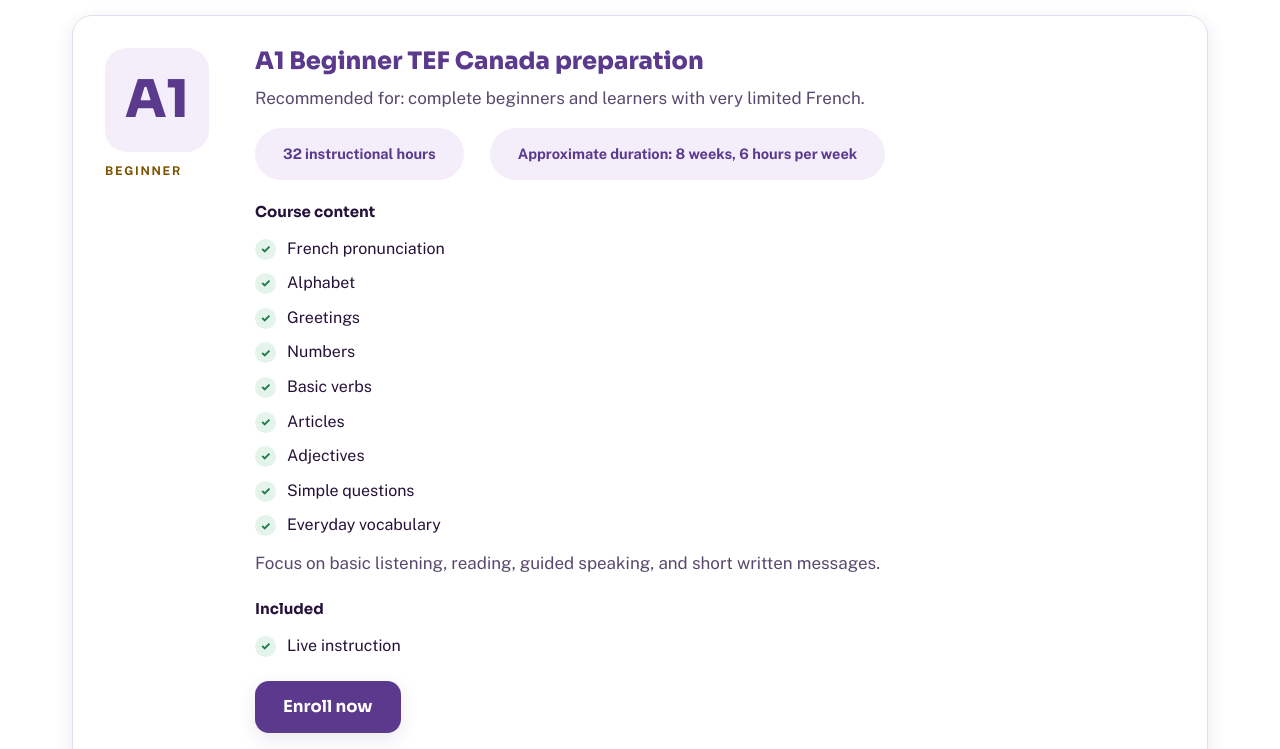
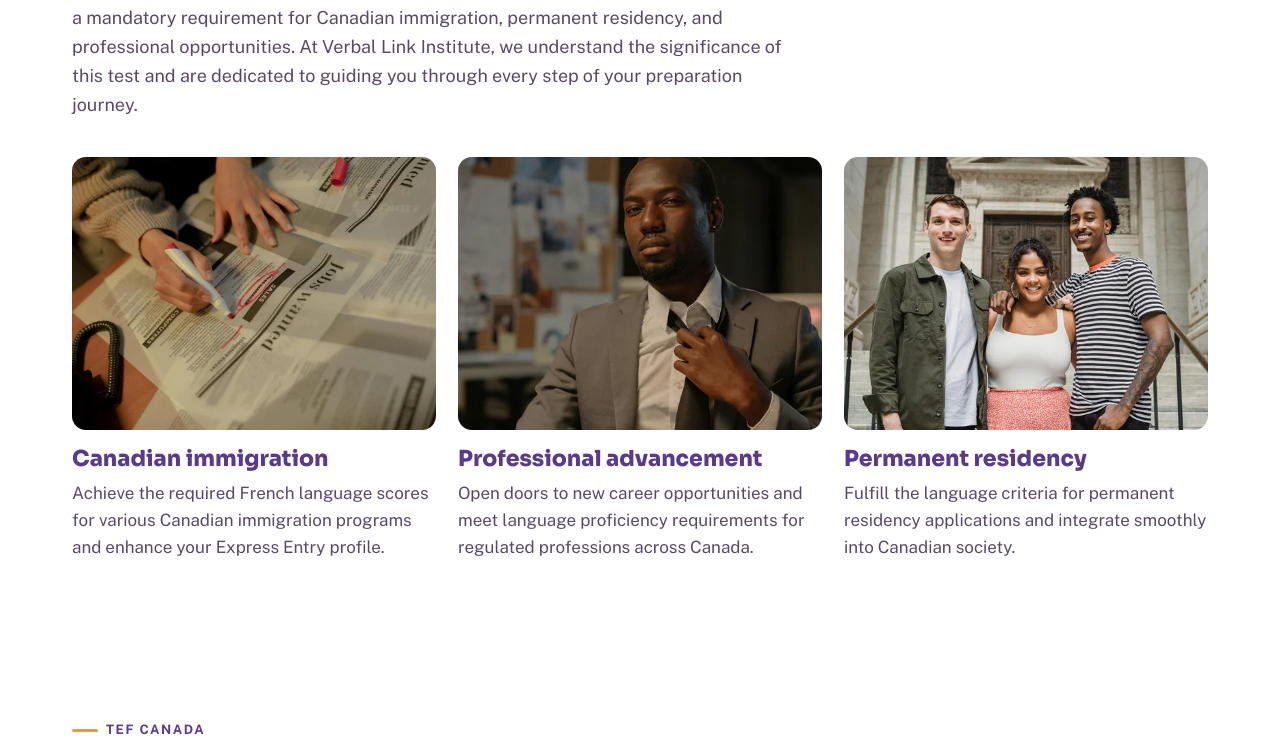
Before and after one commit to Hubert25-hub/Verballink_institute, a plain HTML site: page tef-canada.html in a window 1280 px wide. Shown: the part 702-1451 px from the top of the page. Drawn offline with nearby package versions, Linux system fonts and the light colour scheme.

Commit message:
TEF page Why TEF section with 3 photos

```diff
--- a/tef-canada.html
+++ b/tef-canada.html
@@ -388,6 +388,11 @@
   .contact-pop .sub{display:block;font-size:13.5px;color:var(--ink-soft);margin-top:5px}
   .contact-pop .pop-close{position:absolute;top:14px;right:16px;border:0;background:transparent;font-size:28px;line-height:1;cursor:pointer;color:var(--ink)}
   .contact-pop form .btn{margin-top:22px}
+.why-cols{display:grid;grid-template-columns:repeat(3,1fr);gap:22px;margin-top:28px}
+.why-cols img{width:100%;aspect-ratio:4/3;object-fit:cover;border-radius:14px;display:block}
+.why-cols h3{font-size:22px;font-weight:800;color:var(--violet);margin:16px 0 8px}
+.why-cols p{color:var(--ink-soft)}
+@media (max-width:820px){.why-cols{grid-template-columns:1fr}}
 </style>
 <style>
   .course-meta{display:flex;gap:10px 26px;flex-wrap:wrap;margin-top:16px}
@@ -440,6 +445,33 @@
     <span class="kicker">TEF Canada</span>
     <h1>TEF Canada</h1>
     <p class="lede"><span class="t-en">From beginner French to advanced TEF preparation, choose the pathway that matches your current proficiency.</span><span class="t-fr">Du français débutant à la préparation avancée au TEF, choisissez le parcours qui correspond à votre niveau actuel.</span></p>
+  </div>
+</section>
+
+<!-- ================= WHY TEF ================= -->
+<section>
+  <div class="wrap">
+    <div class="section-head">
+      <h2><span class="t-en">Why TEF Canada is essential for your future</span><span class="t-fr">Pourquoi le TEF Canada est essentiel pour votre avenir</span></h2>
+      <p><span class="t-en">The TEF Canada examination is a crucial step for many individuals aspiring to live, work, or study in Canada. It assesses your French language proficiency, which is often a mandatory requirement for Canadian immigration, permanent residency, and professional opportunities. At Verbal Link Institute, we understand the significance of this test and are dedicated to guiding you through every step of your preparation journey.</span><span class="t-fr">L'examen du TEF Canada est une étape cruciale pour de nombreuses personnes qui aspirent à vivre, travailler ou étudier au Canada. Il évalue votre maîtrise de la langue française, qui est souvent une exigence obligatoire pour l'immigration canadienne, la résidence permanente et les opportunités professionnelles. À Verbal Link Institute, nous comprenons l'importance de ce test et nous nous engageons à vous guider à chaque étape de votre parcours de préparation.</span></p>
+    </div>
+    <div class="why-cols">
+      <div>
+        <img src="verbal%20link/11.webp" alt="" />
+        <h3><span class="t-en">Canadian immigration</span><span class="t-fr">Immigration canadienne</span></h3>
+        <p><span class="t-en">Achieve the required French language scores for various Canadian immigration programs and enhance your Express Entry profile.</span><span class="t-fr">Atteignez les scores de français requis pour divers programmes d'immigration canadienne et améliorez votre profil Entrée express.</span></p>
+      </div>
+      <div>
+        <img src="verbal%20link/12.webp" alt="" />
+        <h3><span class="t-en">Professional advancement</span><span class="t-fr">Avancement professionnel</span></h3>
+        <p><span class="t-en">Open doors to new career opportunities and meet language proficiency requirements for regulated professions across Canada.</span><span class="t-fr">Ouvrez la porte à de nouvelles opportunités de carrière et répondez aux exigences de maîtrise de la langue pour les professions réglementées partout au Canada.</span></p>
+      </div>
+      <div>
+        <img src="verbal%20link/13.webp" alt="" />
+        <h3><span class="t-en">Permanent residency</span><span class="t-fr">Résidence permanente</span></h3>
+        <p><span class="t-en">Fulfill the language criteria for permanent residency applications and integrate smoothly into Canadian society.</span><span class="t-fr">Remplissez les critères linguistiques pour les demandes de résidence permanente et intégrez-vous harmonieusement à la société canadienne.</span></p>
+      </div>
+    </div>
   </div>
 </section>
 
```
